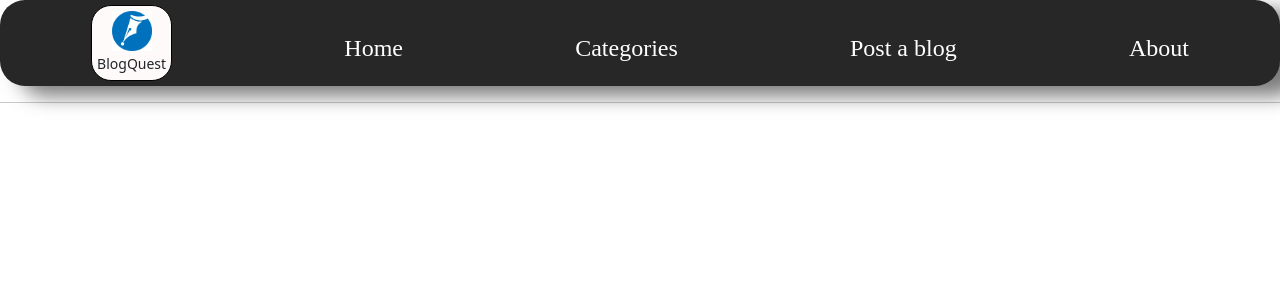
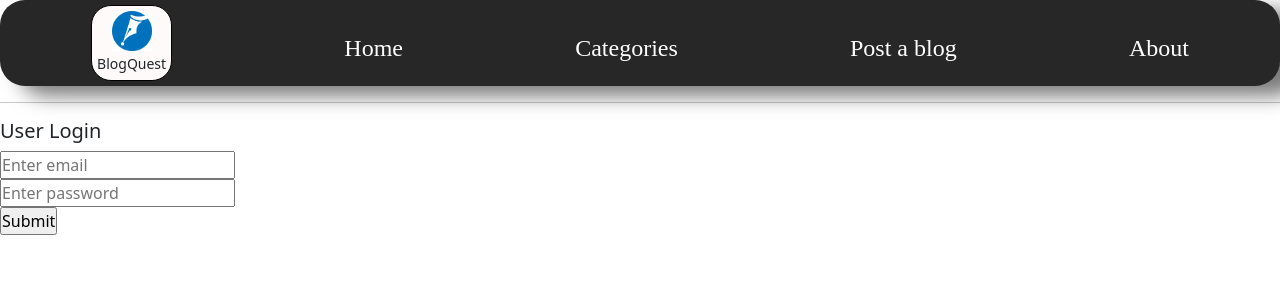
Before and after one commit to cshariwal3198/vite-react-blogapp, a React (Vite) app: page /updateblog in a window 1280 px wide. Shown: the top 300 px of the page. Built offline with nearby package versions, Linux system fonts and the light colour scheme.

Commit message:
seperated returnpagelink component

```diff
--- a/src/app-files/App.tsx
+++ b/src/app-files/App.tsx
@@ -1,6 +1,7 @@
 import React from 'react';
 import { Routes, Route } from 'react-router-dom';
 import About from '../components/about-folder/about';
+import UpdateBlog from '../components/about-folder/update-blog/updateBlog';
 import Admin from '../components/admin-files/Admin';
 import VarifyAdmin from '../components/admin-files/verification/varifyAdmin';
 import Categories from '../components/categories/categories';
@@ -8,7 +9,7 @@ import Showlist from '../components/categories/showlist/showlist';
 import Home from '../components/home/home';
 import Navbar from '../components/navbar/navbar';
 import CreateBlog from '../components/new-blog/createBlog';
-import SingleBlog from '../components/single-detailed-blog/singleBlog';
+import SingleBlog from '../components/single-detailed-blog/singleBlogDetail';
 
 function App() {
 
@@ -23,6 +24,7 @@ function App() {
       <Route path='/admin' Component={Admin} />
       <Route path={'/singleblog/:id'} Component={SingleBlog} />
       <Route path={'/showlist/:type'} Component={Showlist} />
+      <Route path='/updateblog' Component={UpdateBlog}/>
     </Routes>
   </div>
 
--- /dev/null
+++ b/src/components/about-folder/update-blog/updateBlog.tsx
@@ -0,0 +1,17 @@
+import React ,{ useState}from 'react'
+import LoginForm from '../../admin-files/verification/loginForm';
+
+function UpdateBlog() {
+
+    function verifyUserCreadentials(details:any){
+        console.log(details)
+    }
+
+  return (
+    <div>
+        <LoginForm account='User' varifyCredentials={verifyUserCreadentials}/>
+    </div>
+  )
+}
+
+export default UpdateBlog
--- a/src/components/admin-files/Admin.tsx
+++ b/src/components/admin-files/Admin.tsx
@@ -4,6 +4,7 @@ import "./admin.css";
 import useFetchData from "../../../hooks/useFetchData";
 import { IAllBlogFetch, ISingleBlogObject } from "../../types/types";
 import AdminTableRow from "./adminTableRow";
+import TableHeader from "./tableHeader";
 
 export default function Admin() {
   const { data, pending, error } = useFetchData("http://localhost:4000/blogData") as IAllBlogFetch;
@@ -13,13 +14,7 @@ export default function Admin() {
       <h3 className="welcome">Welcome Admin </h3>
       {data ? (
         <table className="admin-table" style={{ border: "1px solid black" }}>
-          <thead>
-            <th>Sl No</th>
-            <th>Author name</th>
-            <th>About</th>
-            <th>Blog Type</th>
-            <th>Actions</th>
-          </thead>
+          <TableHeader />
           <tbody>
             {pending ? (
               <div className="loader">
@@ -28,12 +23,13 @@ export default function Admin() {
                   colors={["#e15b64", "#f47e60", "#f8b26a", "#abbd81", "#849b87"]} />
               </div>
             ) : (data.map(({ id, authorName, heading, blogType }: ISingleBlogObject) => {
-              return <AdminTableRow {...{ id, authorName, heading, blogType }} />
+              return <AdminTableRow {...{ id, authorName, heading, blogType }} key={id} />;
             })
             )}
           </tbody>
+
         </table>
-      ) : ("")}
+      ) : ''}
     </div>
   );
 }
--- /dev/null
+++ b/src/components/admin-files/tableHeader.tsx
@@ -0,0 +1,15 @@
+import React from 'react'
+
+export default function TableHeader() {
+  return (
+    <div>
+        <thead>
+            <th>Sl No</th>
+            <th>Author name</th>
+            <th>About</th>
+            <th>Blog Type</th>
+            <th>Actions</th>
+          </thead>
+    </div>
+  )
+}
--- a/src/components/admin-files/verification/adminLoginForm.tsx
+++ /dev/null
@@ -1,24 +0,0 @@
-import { IAdminForm } from "../../../types/types";
-import './adminLoginForm.css';
-
-export default function AdminLoginForm({ adminDetails, getAdminDetails, varifyCredentials }: IAdminForm) {
-    return (
-        <>
-            <div>
-                <h5>Admin Login</h5>
-                <form onSubmit={(event) => varifyCredentials(event)}>
-                    <div>
-                        <input type="text" placeholder="Enter name" name="adminName" autoComplete="off"
-                            value={adminDetails.adminName} onChange={(event) => getAdminDetails(event)} />
-                    </div>
-                    <div>
-                        <input type="password" placeholder="Enter password" name="password" autoComplete="off"
-                            value={adminDetails.password} onChange={(event) => getAdminDetails(event)} />
-                    </div>
-                    <input type="submit" />
-                </form>
-
-            </div>
-        </>
-    );
-}
--- /dev/null
+++ b/src/components/admin-files/verification/loginForm.tsx
@@ -0,0 +1,44 @@
+import { useState } from "react";
+import { IAdminForm } from "../../../types/types";
+import './loginForm.css';
+
+export default function LoginForm({ varifyCredentials, account }: IAdminForm) {
+
+    const [inputDetails, setInputDetails] = useState({ email: "", password: "" });
+    const { email, password } = inputDetails;
+
+    const getinputDetails = ({ target }: React.ChangeEvent<HTMLInputElement>) => {
+        setInputDetails({ ...inputDetails, [target.name]: target.value });
+    };
+
+    const onFormSubmit = (event: React.FormEvent<HTMLFormElement>) => {
+        event.preventDefault();
+        varifyCredentials(inputDetails);
+        setInputDetails((prevState) => ({
+            ...prevState, email: "", password: ''
+        }));
+    };
+
+    return (
+
+        <>
+            <div>
+                <h5>{account} Login</h5>
+                <form onSubmit={onFormSubmit}>
+                    <div>
+                        <input type="email" placeholder="Enter email" name="email" autoComplete="off"
+                            value={email}
+                            onChange={(event) => getinputDetails(event)} />
+                    </div>
+                    <div>
+                        <input type="password" placeholder="Enter password" name="password" autoComplete="off"
+                        value={password}
+                            onChange={(event) => getinputDetails(event)} />
+                    </div>
+                    <input type="submit" />
+                </form>
+
+            </div>
+        </>
+    );
+}
--- /dev/null
+++ b/src/components/admin-files/verification/returnPageLink.tsx
@@ -0,0 +1,14 @@
+import { Link } from "react-router-dom";
+import { IReturnPageLink } from "../../../types/types";
+
+export default function ReturnPageLink({ isBooleanValue, path, pageAddress }: IReturnPageLink) {
+    return (
+        <>
+            {isBooleanValue ?
+                <div>
+                    Click here <Link to={path}>{pageAddress}</Link>
+                </div>
+                : "Entered details are wrong...!! Please try again"}
+        </>
+    );
+}
--- a/src/components/admin-files/verification/varifyAdmin.tsx
+++ b/src/components/admin-files/verification/varifyAdmin.tsx
@@ -1,25 +1,20 @@
 import React, { useRef, useState } from "react";
 import './varifyAdmin.css';
 import { Link } from "react-router-dom";
-import AdminLoginForm from "./adminLoginForm";
+import LoginForm from "./loginForm";
+import ReturnPageLink from "./returnPageLink";
 
 export default function VarifyAdmin() {
-  const checkName = "chetansh";
+  const checkMail = "csh@gmail.com";
   const checkPass = "cshariwal";
 
-  const [adminDetails, setAdminDetails] = useState({ adminName: "", password: "" });
   const [isRightAdmin, setIsRightAdmin] = useState(false);
 
-  const getAdminDetails = ({ target }: React.ChangeEvent<HTMLInputElement>) => {
-    setAdminDetails({ ...adminDetails, [target.name]: target.value });
-  };
-
-  const varifyCredentials = (event: React.FormEvent<HTMLFormElement>) => {
-    event.preventDefault();
-    if (adminDetails.adminName === checkName && adminDetails.password === checkPass) {
+  const varifyCredentials = (adminDetails: any) => {
+    console.log(adminDetails)
+    if (adminDetails.email === checkMail && adminDetails.password === checkPass) {
       setIsRightAdmin(true);
     }
-    setAdminDetails({ adminName: "", password: "" });
     showContent();
   };
 
@@ -37,23 +32,12 @@ export default function VarifyAdmin() {
       </div>
 
       <div className="login-div">
-        <AdminLoginForm {...{ adminDetails, getAdminDetails, varifyCredentials }} />
+        <LoginForm account="Admin" varifyCredentials={varifyCredentials} />
+
         <div ref={adminVisible} style={{ visibility: "hidden" }}>
-          <ReturnPageLink isRightAdmin={isRightAdmin} />
+          <ReturnPageLink isBooleanValue={isRightAdmin} path={'/admin'} pageAddress={'AdminPage'} />
         </div>
       </div>
     </div>
   );
 }
-
-function ReturnPageLink({ isRightAdmin }: { isRightAdmin: boolean; }) {
-  return (
-    <>
-      {isRightAdmin ?
-        <div>
-          Click here <Link to="/admin">AdminPage</Link>
-        </div>
-        : "Entered details are wrong...!! Please try again"}
-    </>
-  );
-}
--- a/src/components/single-detailed-blog/singleBlog.tsx
+++ b/src/components/single-detailed-blog/singleBlogDetail.tsx
@@ -1,6 +1,6 @@
 import React from 'react';
 import { useParams } from 'react-router-dom';
-import './singleBlog.css';
+import './singleBlogDetail.css';
 import { CircleLoader } from "react-spinners";
 import { ISingleBlogFetch } from '../../types/types';
 import UseFetchData from '../../../hooks/useFetchData';
```
Also changed, not shown: src/types/types.ts (+12 -7 lines), src/components/admin-files/verification/loginForm.css (renamed from src/components/admin-files/verification/adminLoginForm.css), src/components/single-detailed-blog/singleBlogDetail.css (renamed from src/components/single-detailed-blog/singleBlog.css).
